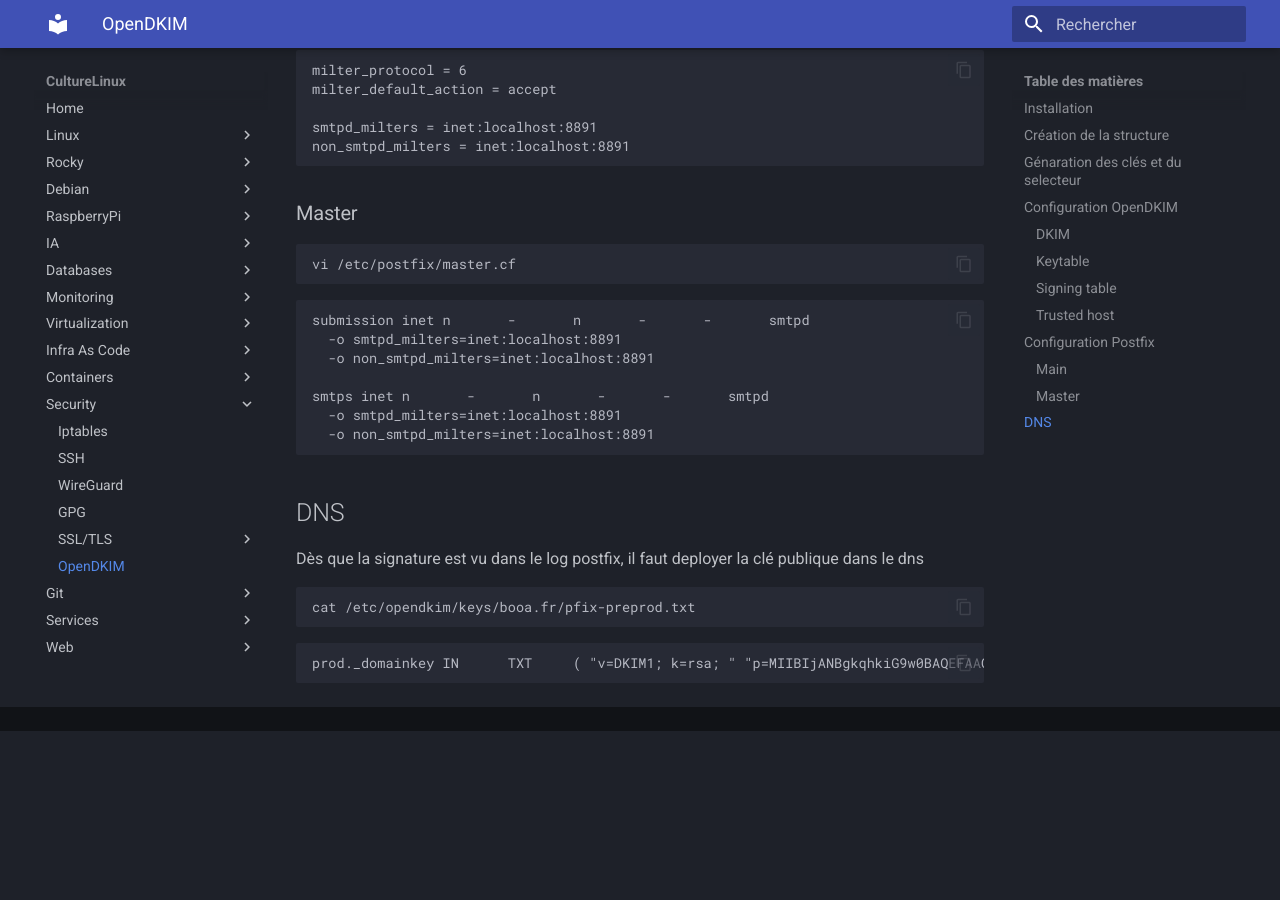
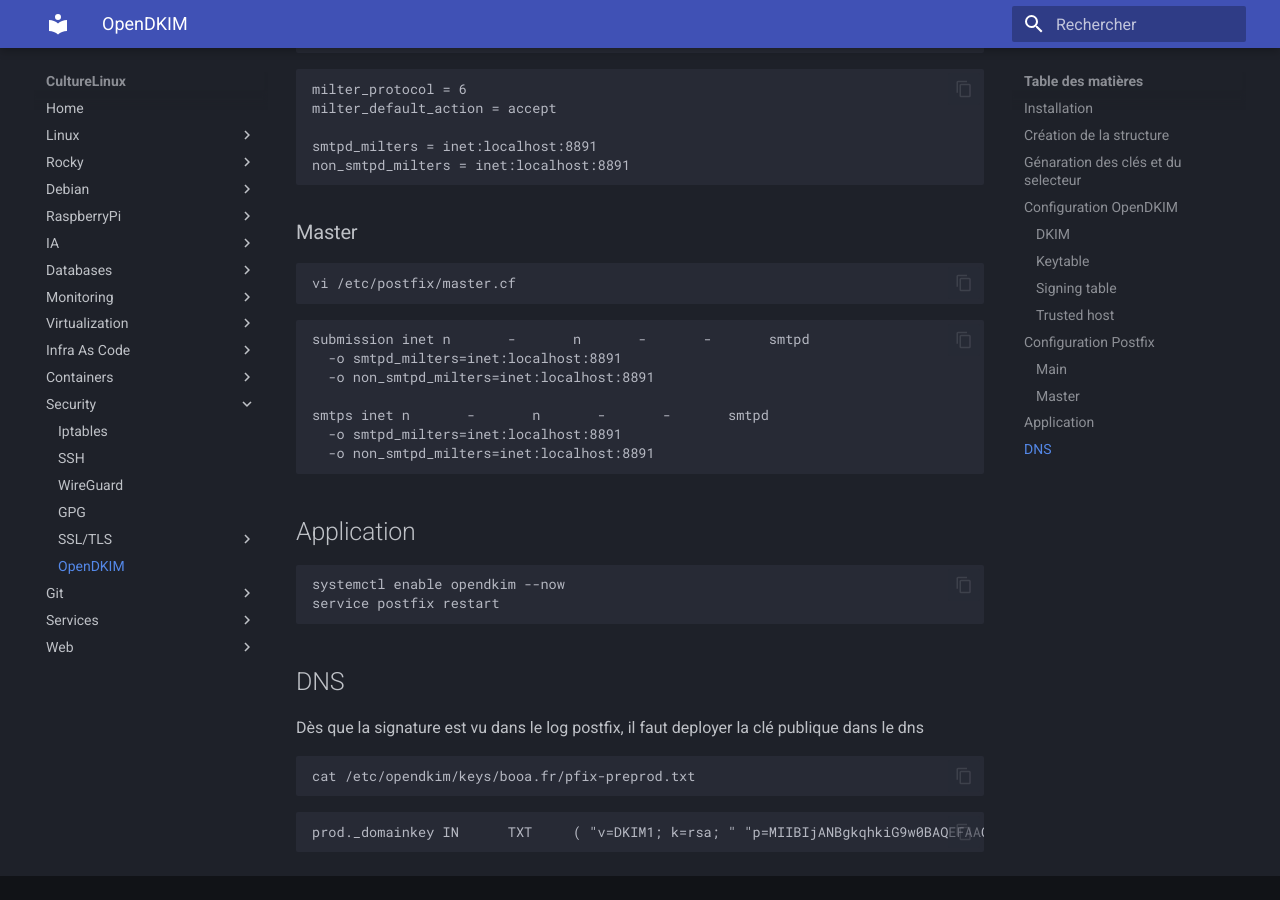
Before and after one commit to CultureLinux/doc, an MkDocs documentation site: the page built from docs/security/opendkim.md, in a window 1280 px wide and 900 px high, scrolled down 1910 px. Built offline with MkDocs 1.6.1 and Material for MkDocs 9.7.7, drawn with Linux system fonts in a browser that asks for light colours; before the commit the page ends 2641 px from its top, so only the background shows below that; some of the changed text lies outside the part shown.

Commit message:
⬆️ update: menu dkim

````diff
--- a/docs/security/opendkim.md
+++ b/docs/security/opendkim.md
@@ -114,6 +115,14 @@ smtps inet n       -       n       -       -       smtpd
   -o non_smtpd_milters=inet:localhost:8891
 ```
 
+## Application
+
+```
+systemctl enable opendkim --now
+service postfix restart
+```
+
+
 ## DNS
 
 Dès que la signature est vu dans le log postfix, il faut deployer la clé publique dans le dns
````
Also changed, not shown: other parts of docs/security/opendkim.md (+1 -0 lines).
